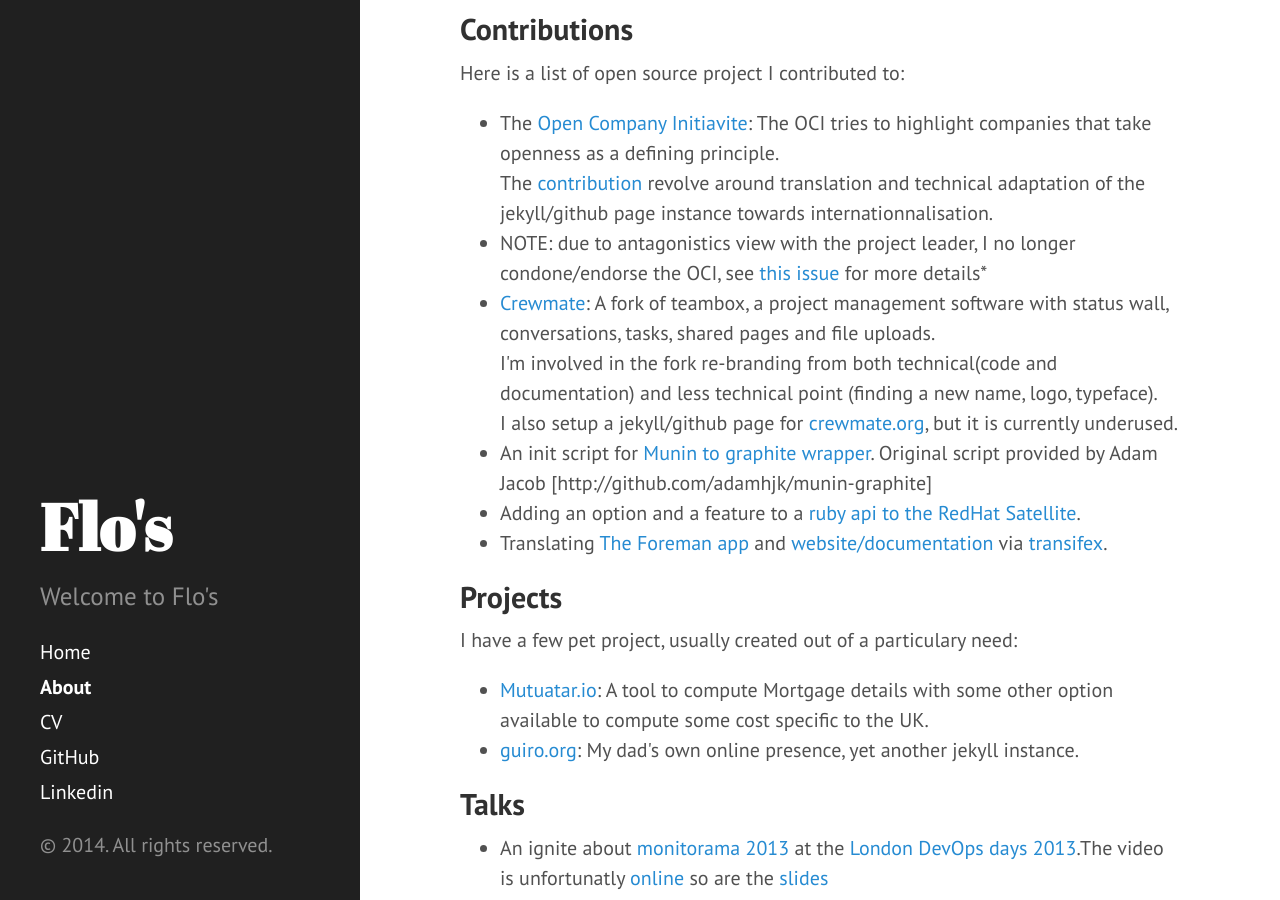
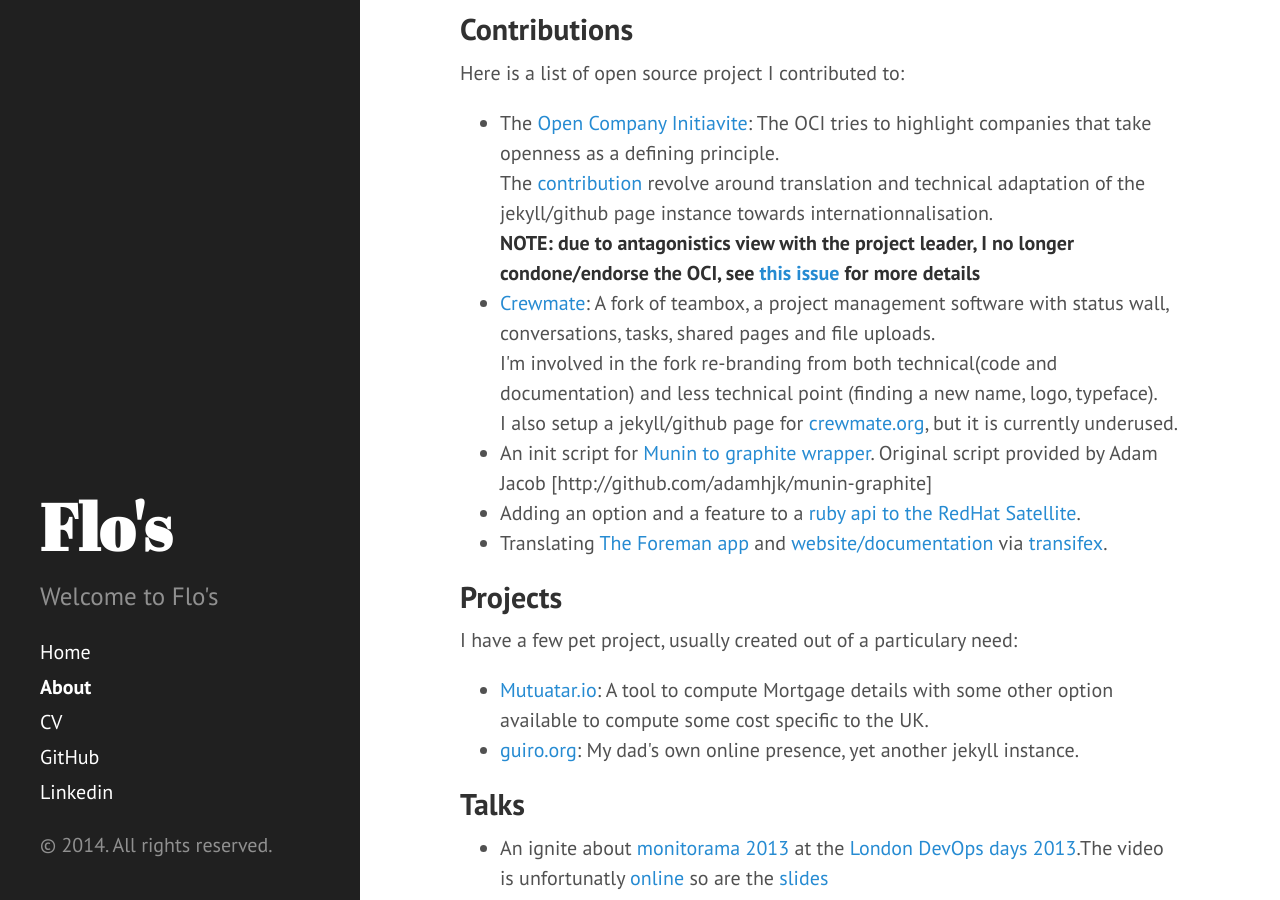
Before and after one commit to raudf/raudf.github.io, a Jekyll site: the page built from about.md, in a window 1280 px wide and 900 px high, scrolled down 610 px. Built offline with Jekyll 4.4.1, drawn with Linux system fonts in a browser that asks for light colours; Markdown is read by kramdown in place of the engine named in the settings.

Commit message:
was meant to be bold, not italic

```diff
--- a/about.md
+++ b/about.md
@@ -23,7 +23,7 @@ Here is a list of open source project I contributed to:
 
 * The [Open Company Initiavite](http://www.opencompany.org/): The OCI tries to highlight companies that take openness as a defining principle.
 The [contribution](https://github.com/opencompany/) revolve around translation and technical adaptation of the jekyll/github page instance towards internationnalisation.
-* NOTE: due to antagonistics view with the project leader, I no longer condone/endorse the OCI, see [this issue](https://github.com/opencompany/www.opencompany.org/issues/145) for more details*
+**NOTE: due to antagonistics view with the project leader, I no longer condone/endorse the OCI, see [this issue](https://github.com/opencompany/www.opencompany.org/issues/145) for more details**
 * [Crewmate](https://github.com/crewmate/crewmate): A fork of teambox, a project management software with status wall, conversations, tasks, shared pages and file uploads.
 I&#39;m involved in the fork re-branding from both technical(code and documentation) and less technical point (finding a new name, logo, typeface).
 I also setup a jekyll/github page for [crewmate.org](crewmate.org), but it is currently underused.
```
